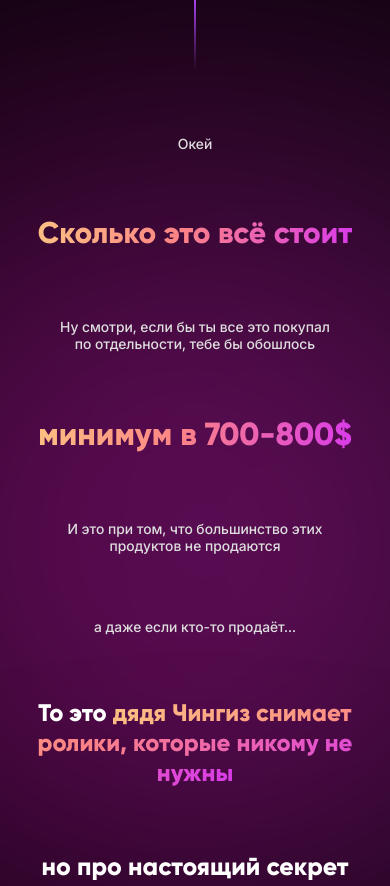
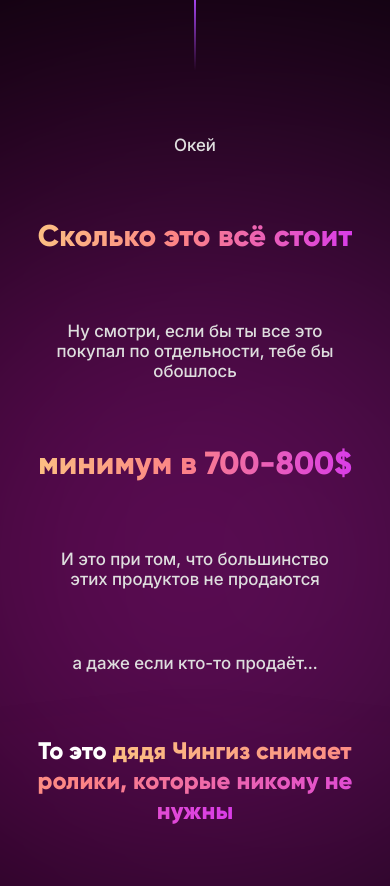
Before and after one commit to shokirov7/ibragimov, a React (Vite) app: page / in a window 390 px wide. Shown: the part 5180-6066 px from the top of the page. Built offline with nearby package versions, Linux system fonts and the light colour scheme.

Commit message:
Add files via upload

```diff
--- a/src/App.css
+++ b/src/App.css
@@ -1,5 +1,11 @@
-.App{
+.App {
   overflow-x: hidden !important;
+}
+html,
+body {
+  margin: 0;
+  padding: 0;
+  overflow-x: hidden;
 }
 .App:-webkit-scrollbar {
   scrollbar-width: none !important;
--- a/src/components/header/Header.css
+++ b/src/components/header/Header.css
@@ -76,6 +76,10 @@
   cursor: pointer;
   border: none;
   position: relative;
+  transition: background 0.6s;
+}
+.header_button a:hover {
+  background-color: #602cd0;
 }
 .home_right div {
   height: 400px;
--- a/src/components/price/Price.css
+++ b/src/components/price/Price.css
@@ -204,13 +204,13 @@
   .price_title3,
   .price_title5,
   .price_title6 {
-    font-size: 14px;
+    font-size: 17px;
   }
   .price_title2 {
     font-size: 30px;
   }
   .price_title3 {
-    width: 17rem;
+    width: 19rem;
   }
   .price_title5 {
     width: 17rem;
--- a/src/index.css
+++ b/src/index.css
@@ -45,3 +45,14 @@ a {
   font-family: gilroy-med;
   src: url(./assets/fonts/Gilroy-Medium.ttf);
 }
+html,
+body {
+  margin: 0;
+  padding: 0;
+  overflow-x: hidden;
+}
+
+html,
+body::-webkit-scrollbar {
+  scrollbar-width: none !important;
+}
--- a/src/pages/home/Home.jsx
+++ b/src/pages/home/Home.jsx
@@ -12,8 +12,13 @@ import Footer from "../../components/footer/Footer";
 function Home() {
   const plansRef = useRef(null);
 
-  const scrollToPlans = () => {
-    plansRef.current.scrollIntoView({ behavior: "smooth", block: "start" });
+  const scrollToPlans = (e) => {
+    e.preventDefault();
+    plansRef.current?.scrollIntoView({
+      behavior: "smooth",
+      block: "start",
+      inline: "nearest",
+    });
   };
   return (
     <div className="Home">
```
